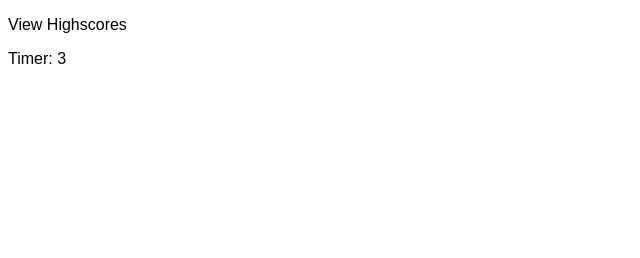
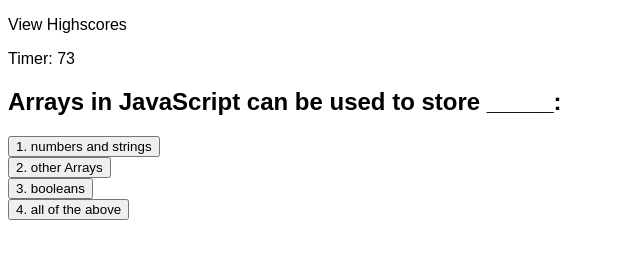
Before and after one commit to pg1219/HW-Challenge-4-JS-Quiz, a plain HTML site: page index.html in a window 1280 px wide. Both pictures are taken after a click on the button "Start Quiz". Shown: the whole page, without its empty margins (0-640 px from the left). Drawn offline with Linux system fonts and the light colour scheme.

Commit message:
fri night push

```diff
--- a/index.html
+++ b/index.html
@@ -12,19 +12,16 @@
     <!-- add href to this -->
     <div><p>View Highscores</p></div>
     <div class="timer">
-      <p>Timer: <span  id="time"></span></p>
+      <p>Timer: <span id="time"></span></p>
     </div>
     <div id="start-screen">
-      <div class="container">
       <h1>Coding Quiz Challenge</h1>
       <p>
         This quiz is designed to test your knowledge in Javascript. Answer as
         many questions as you can within the time limit. Any incorrect answers
-          will be penalized by losing time on the timer by 10 seconds. Good
-          luck!
+        will be penalized by losing time on the timer by 10 seconds. Good luck!
       </p>
       <button id="start">Start Quiz</button>
-      </div>
     </div>
 
     <div id="questions" class="hide">
--- a/questions.js
+++ b/questions.js
@@ -1,32 +1,35 @@
 var questions = [
   {
-    question:
+    title:
       "A very useful tool used during development and debugging for printing content to the debugger is:",
     choices: ["terminal/bash", "Javascript", "for loops", "console.log"],
     answer: "Javascript",
   },
   {
-    question:
+    title:
     "Arrays in JavaScript can be used to store _____:",
     choices: ["numbers and strings", "other Arrays", "booleans", "all of the above"],
     answer: "all of the above",
   },
   {
-    question:
+    title:
     "Commonly used data types DO NOT include:",
     choices: ["strings", "booleans", "alerts", "numbers"],
     answer: "alerts",
   },
   {
-    question:
+    title:
     "The condition in an if/else statement is enclosed within ______:",
     choices: ["quotes",  "curly brackets", "parentheses", "square brackets"],
     answer: "parentheses",
   },
   {
-    question:
+    title:
     "String values must be enclosed within ____ when being assigned to variables.",
     choices: ["quotes", "curly brackets", "commas", "parentheses"],
     answer: "quotes",
   },
 ];
+
+
+// console.log(questions)
--- a/script.js
+++ b/script.js
@@ -4,15 +4,10 @@ var choicesEl = document.querySelector("#choices");
 var submitBtn = document.querySelector("#submit");
 var startBtn = document.querySelector("#start");
 var initialsEl = document.querySelector("#initials");
-var feedbackEl = document.querySelector("#feedback")
 
 var currentQuestionIndex = 0;
-var time = questions.length * 1;
+var time = questions.length * 15;
 var timerId;
-
-startBtn.addEventListener("click", function() {
-  startQuiz()
-});
 
 
 function startQuiz() {
@@ -28,16 +23,6 @@ function startQuiz() {
   getQuestion();
 }
 
-function clockTick() {
-  time--;
-  timerEl.textContent = time;
-
-  if (time <= 0) {
-    clearInterval(timerId);
-    console.log("Quiz is over!");
-  }
-}
-
 
 
 function getQuestion() {
@@ -49,17 +34,46 @@ function getQuestion() {
   titleEl.textContent = currentQuestion.title;
 
   choicesEl.innerHTML = "";
+  console.log(choices.innerHTML)
 
   currentQuestion.choices.forEach(function (choice, i) {
 
-    var choiceNode = document.createElement("button");
-    choiceNode.setAttribute("class", "choice");
-    choiceNode.setAttribute("value", choice);
+    var choices = document.createElement("button");
+    choices.setAttribute("class", "choice");
+    choices.setAttribute("value", choice);
 
-    choiceNode.textContent = i + 1 + ". " + choice;
+    choices.textContent = i + 1 + ". " + choice;
+    // console.log(choices.textContent)
+    choices.onclick = questionClick;
+    // console.log(choices.onclick)
 
-    choiceNode.onclick = questionClick;
-
-    choicesEl.appendChild(choiceNode);
+    choicesEl.appendChild(choices);
+    // console.log(choicesEl.appendChild(choices))
   });
 }
+
+function questionClick() {
+
+  if (this.value !== questions[currentQuestionIndex].answer) {
+
+    time -= 10;
+
+    if (time < 0) {
+      time = 0;
+    }
+  }
+}
+currentQuestionIndex++;
+
+function clockTick() {
+  time--;
+  timerEl.textContent = time;
+
+  if (time <= 0) {
+    clearInterval(timerId);
+  }
+}
+
+startBtn.addEventListener("click", function() {
+  startQuiz()
+});
```
Lines whose indentation alone changed are shown as unchanged.
